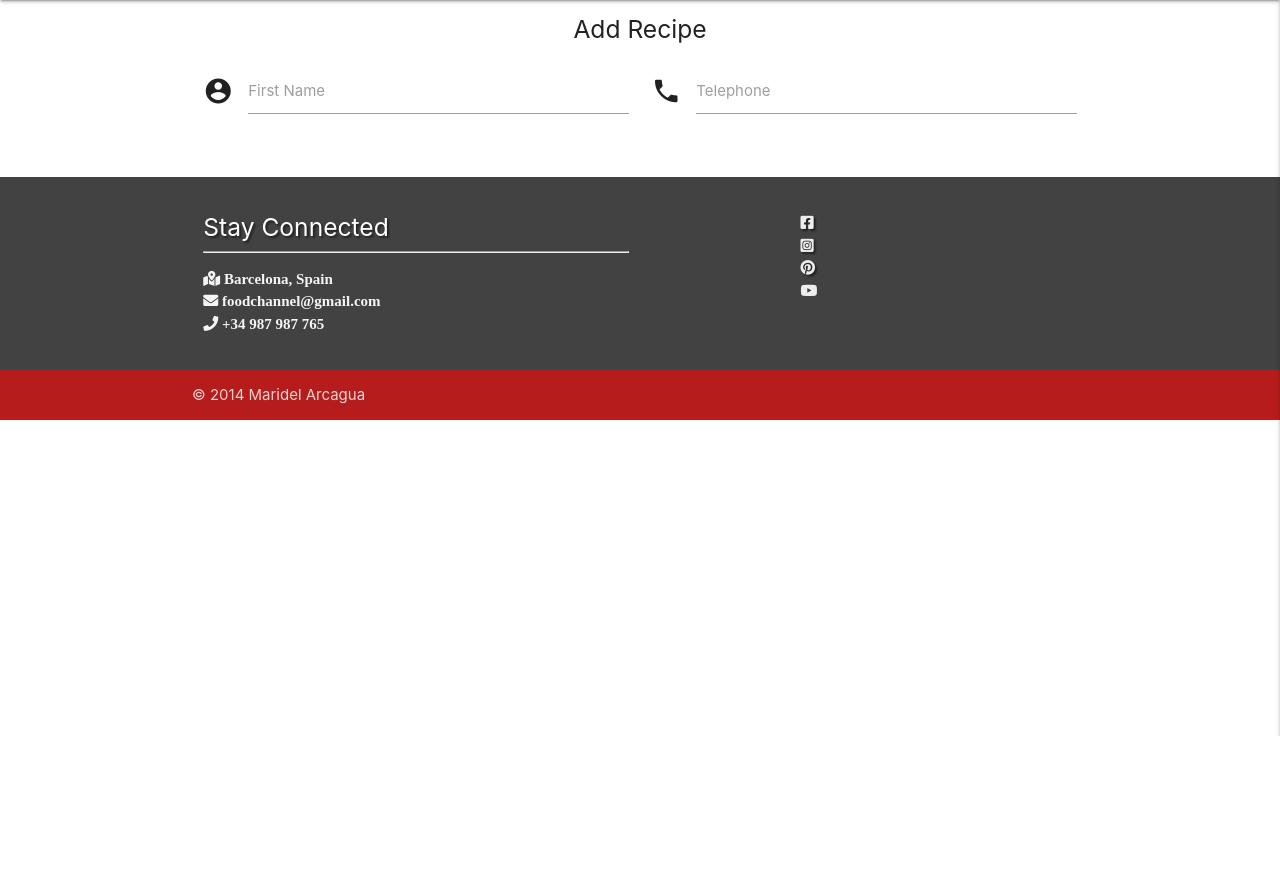
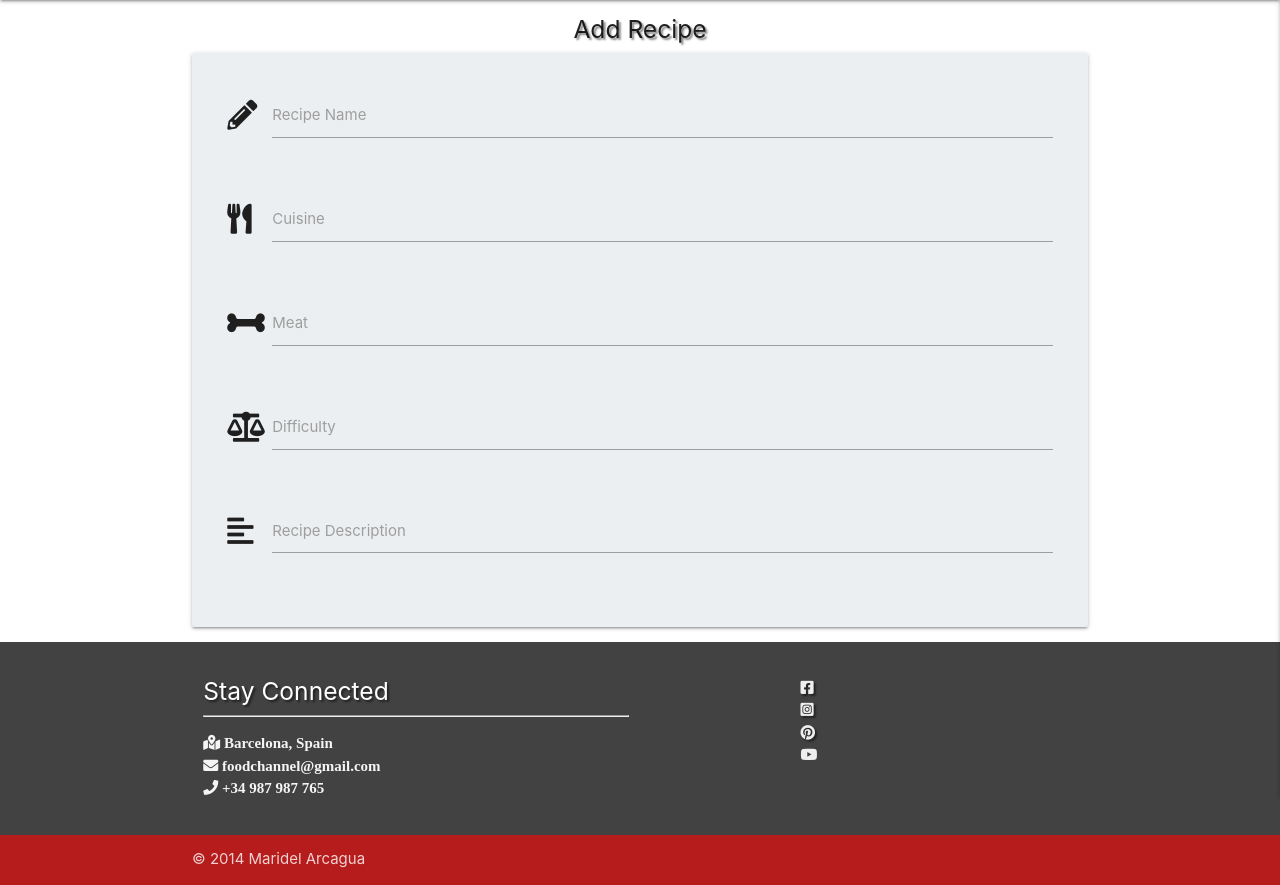
Before and after one commit to Code-Institute-Submissions/foodchannel101, a Flask app: page /add_recipes in a window 1280 px wide. Shown: the part 64-949 px from the top of the page. Before the commit the page ends 800 px from the top, so only its background shows below. Run offline with Flask 2, Linux system fonts and the light colour scheme; some libraries are stand-ins or nearby versions.

Commit message:
Add recipe form and input

```diff
--- a/templates/add_recipes.html
+++ b/templates/add_recipes.html
@@ -1,19 +1,45 @@
 {% extends "base.html" %}
 {% block content %}
 
-<h5 class="text-darken-4 center-align">Add Recipe</h5>
-<div class="row">
+<h5 class="text-darken-4 center-align text-shadow">Add Recipe</h5>
+
+<div class="row card-panel blue-grey lighten-5">
     <form class="col s12" method="POST" action="">
+        <div class="row s1">
+            <div class="input-field col s12">
+                <i class="fas fa-pencil-alt prefix"></i>
+                <input id="recipe_name" name="recipe_name" minlength="5" maxlength="50" type="text" class="validate"
+                    required>
+                <label for="recipe_name">Recipe Name</label>
+            </div>
+        </div>
+        <div class="row s1">
+            <div class="input-field col s12">
+                <i class="fas fa-utensils prefix"></i>
+                <input id="cuisine" name="cuisine" minlength="5" maxlength="50" type="text" class="validate">
+                <label for="cuisine">Cuisine</label>
+            </div>
+        </div>
+        <div class="row s1">
+            <div class="input-field col s12">
+                <i class="fas fa-bone prefix"></i>
+                <input id="meat" name="meat" minlength="5" maxlength="50" type="text" class="validate">
+                <label for="meat">Meat</label>
+            </div>
+        </div>
+        <div class="row s1">
+            <div class="input-field col s12">
+                <i class="fas fa-balance-scale prefix"></i>
+                <input id="difficulty" name="difficulty" minlength="5" maxlength="50" type="text" class="validate">
+                <label for="difficulty">Difficulty</label>
+            </div>
+        </div>
         <div class="row">
-            <div class="input-field col s6">
-                <i class="material-icons prefix">account_circle</i>
-                <input id="icon_prefix" type="text" class="validate">
-                <label for="icon_prefix">First Name</label>
-            </div>
-            <div class="input-field col s6">
-                <i class="material-icons prefix">phone</i>
-                <input id="icon_telephone" type="tel" class="validate">
-                <label for="icon_telephone">Telephone</label>
+            <div class="input-field col s12">
+                <i class="fas fa-align-left prefix"></i>
+                <textarea id="recipe_description" name="recipe_description" minlength="5" maxlength="500"
+                    class="materialize-textarea validate" required></textarea>
+                <label for="recipe_description">Recipe Description</label>
             </div>
         </div>
     </form>
```
